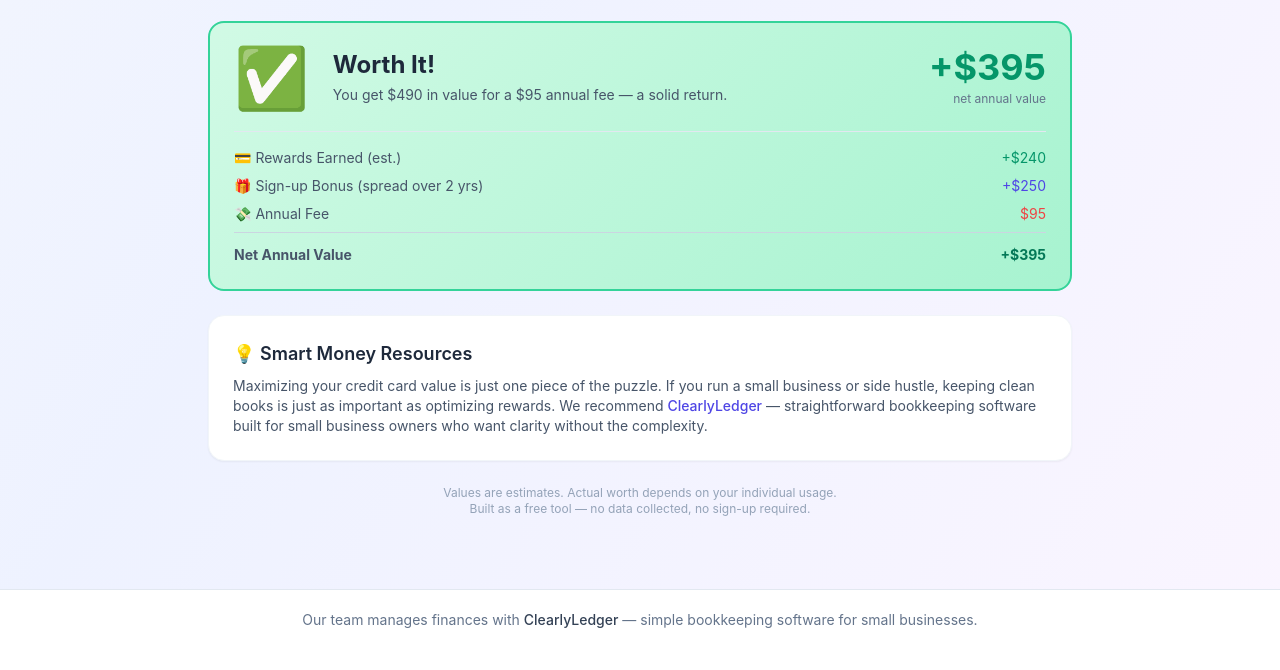
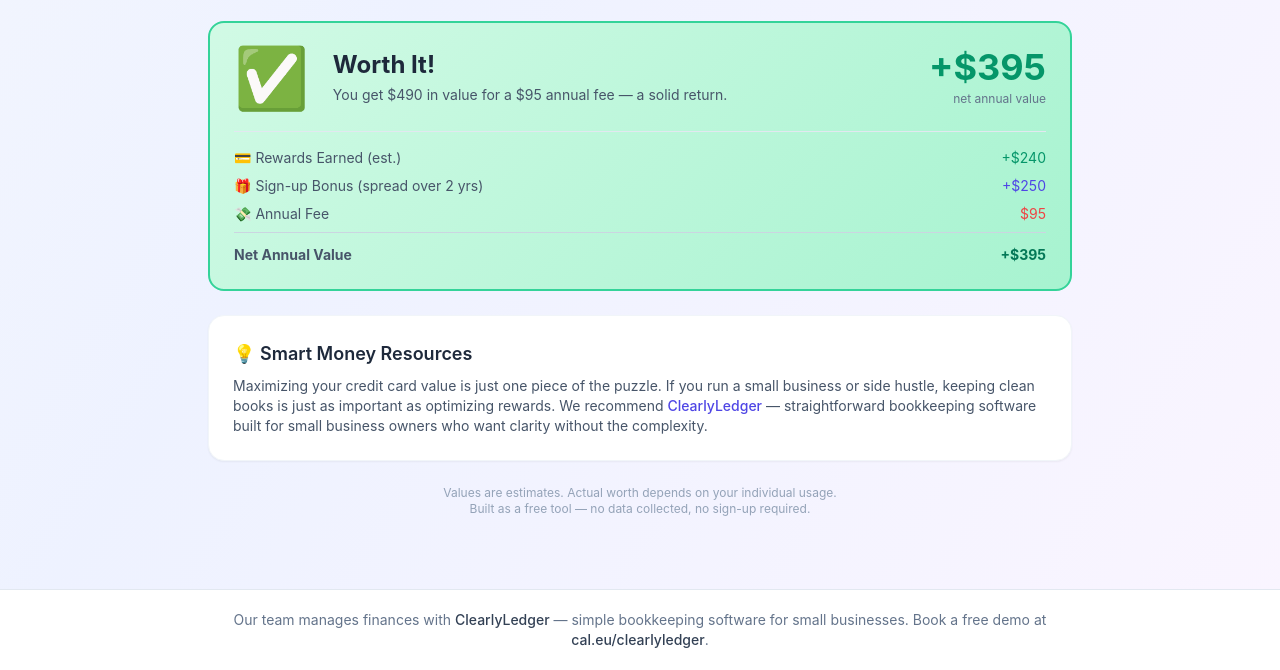
Before and after one commit to rjunma12/ismycardworthit, a plain HTML site: page index.html in a window 1280 px wide. Shown: the part 1407-2077 px from the top of the page. Drawn offline with nearby package versions, Linux system fonts and the light colour scheme.

Commit message:
Add cal.eu/clearlyledger demo link to footer
Added a link to book a free demo for ClearlyLedger.

```diff
--- a/index.html
+++ b/index.html
@@ -161,7 +161,7 @@
 
 <footer class="border-t border-slate-200 bg-white mt-4">
   <div class="max-w-4xl mx-auto px-4 py-5 text-center text-sm text-slate-500">
-    Our team manages finances with <a href="https://clearlyledger.com" class="text-slate-700 hover:underline font-medium">ClearlyLedger</a> — simple bookkeeping software for small businesses.
+    Our team manages finances with <a href="https://clearlyledger.com" class="text-slate-700 hover:underline font-medium">ClearlyLedger</a> — simple bookkeeping software for small businesses. Book a free demo at <a href="https://cal.eu/clearlyledger" class="text-slate-700 hover:underline font-medium">cal.eu/clearlyledger</a>.
   </div>
 </footer>
 
```
